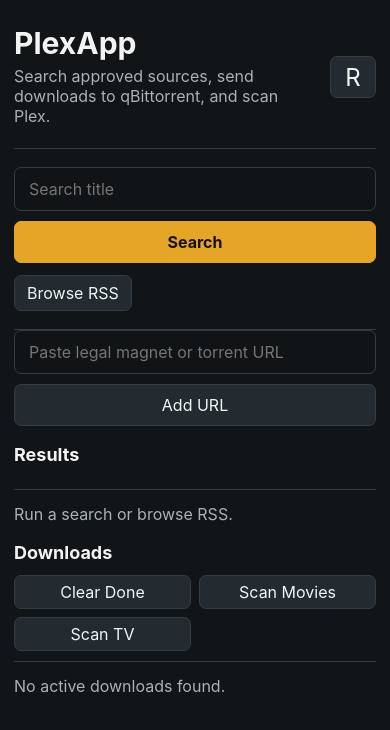
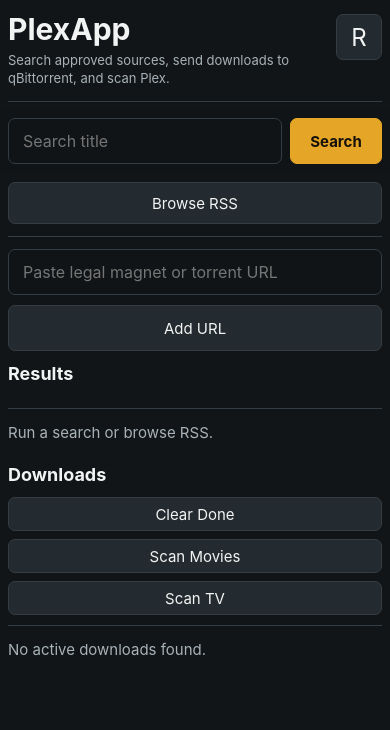
Before and after one commit to DerfKross/plexApp, a website: page public/index.html in a window 390 px wide. Drawn offline with Linux system fonts and the light colour scheme; no server answers.

Commit message:
Make search controls mobile friendly

```diff
--- a/public/index.html
+++ b/public/index.html
@@ -20,6 +20,7 @@
 
       <section class="control-band">
         <form id="searchForm" class="search-form">
+          <div class="sticky-search">
             <div class="search-row">
               <input id="queryInput" type="search" placeholder="Search title" autocomplete="off" />
               <button type="submit">Search</button>
@@ -28,6 +29,7 @@
               <button id="browseRssButton" type="button">Browse RSS</button>
             </div>
             <div id="rssSourceButtons" class="source-buttons hidden" aria-label="RSS feeds"></div>
+          </div>
         </form>
       </section>
 
--- a/public/styles.css
+++ b/public/styles.css
@@ -22,6 +22,7 @@ body {
   background: var(--bg);
   color: var(--text);
   font-family: Inter, "Segoe UI", system-ui, sans-serif;
+  -webkit-font-smoothing: antialiased;
 }
 
 button,
@@ -118,11 +119,25 @@ h2 {
   gap: 12px;
 }
 
+.sticky-search {
+  display: grid;
+  gap: 10px;
+}
+
 .search-row,
 .direct-form {
   display: grid;
   grid-template-columns: 1fr 140px;
   gap: 10px;
+}
+
+.search-row {
+  position: sticky;
+  top: 0;
+  z-index: 8;
+  padding: 10px 0;
+  background: rgba(18, 21, 23, 0.96);
+  backdrop-filter: blur(12px);
 }
 
 .feed-actions {
@@ -441,13 +456,105 @@ h2 {
 }
 
 @media (max-width: 820px) {
+  body {
+    font-size: 15px;
+  }
+
+  button {
+    min-height: 46px;
+  }
+
+  input,
+  select {
+    min-height: 46px;
+    font-size: 16px;
+  }
+
+  .app-shell {
+    width: min(100vw - 16px, 1180px);
+    padding: 14px 0 24px;
+  }
+
+  .topbar {
+    align-items: start;
+    gap: 12px;
+    padding-bottom: 14px;
+  }
+
+  h1 {
+    font-size: 30px;
+  }
+
+  .topbar p {
+    font-size: 13px;
+    line-height: 1.35;
+  }
+
+  .control-band {
+    padding: 8px 0 12px;
+  }
+
+  .manual-band {
+    padding: 12px 0;
+  }
+
   .content-grid {
+    grid-template-columns: 1fr;
+    gap: 22px;
+  }
+
+  .direct-form {
     grid-template-columns: 1fr;
   }
 
-  .search-row,
-  .direct-form {
-    grid-template-columns: 1fr;
+  .search-row {
+    grid-template-columns: minmax(0, 1fr) 92px;
+    gap: 8px;
+    margin-inline: -8px;
+    padding: 8px;
+  }
+
+  .feed-actions button {
+    width: 100%;
+    min-height: 42px;
+  }
+
+  .source-buttons {
+    flex-wrap: nowrap;
+    overflow-x: auto;
+    padding-bottom: 2px;
+    scrollbar-width: none;
+  }
+
+  .source-buttons::-webkit-scrollbar {
+    display: none;
+  }
+
+  .source-buttons button {
+    flex: 0 0 auto;
+  }
+
+  .item {
+    padding: 12px;
+  }
+
+  .item-head {
+    display: grid;
+    gap: 12px;
+  }
+
+  .item-actions,
+  .feed-buttons {
+    display: grid;
+    grid-template-columns: repeat(2, minmax(0, 1fr));
+    width: 100%;
+  }
+
+  .item-actions button,
+  .item-actions a,
+  .feed-buttons button,
+  .feed-buttons a {
+    min-height: 40px;
   }
 
   .feed-layout {
@@ -467,6 +574,19 @@ h2 {
 
   .scan-actions {
     display: grid;
-    grid-template-columns: repeat(2, 1fr);
+    grid-template-columns: 1fr;
+  }
+
+  .modal-panel {
+    max-height: calc(100vh - 28px);
+    overflow: auto;
+  }
+
+  .modal-actions {
+    grid-template-columns: 1fr;
+  }
+
+  .modal-actions.two {
+    grid-template-columns: 1fr;
   }
 }
```
Lines whose indentation alone changed are shown as unchanged.
